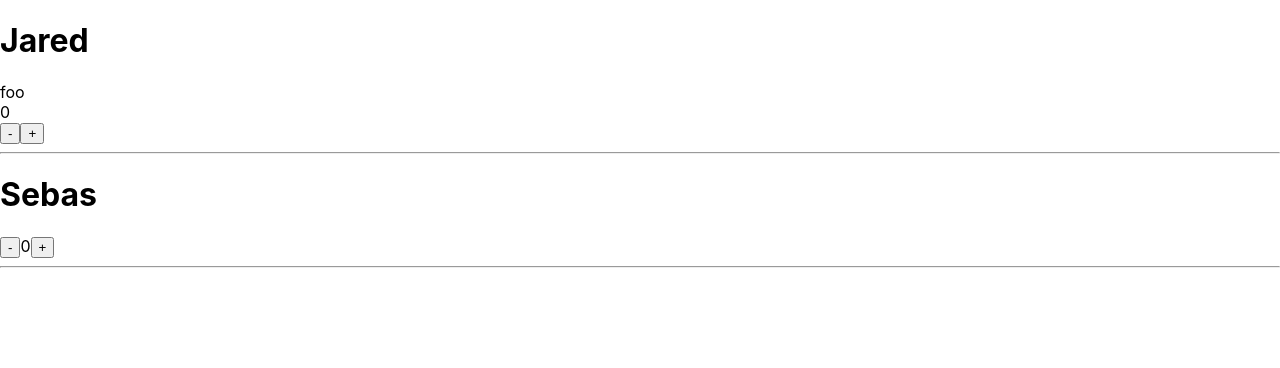
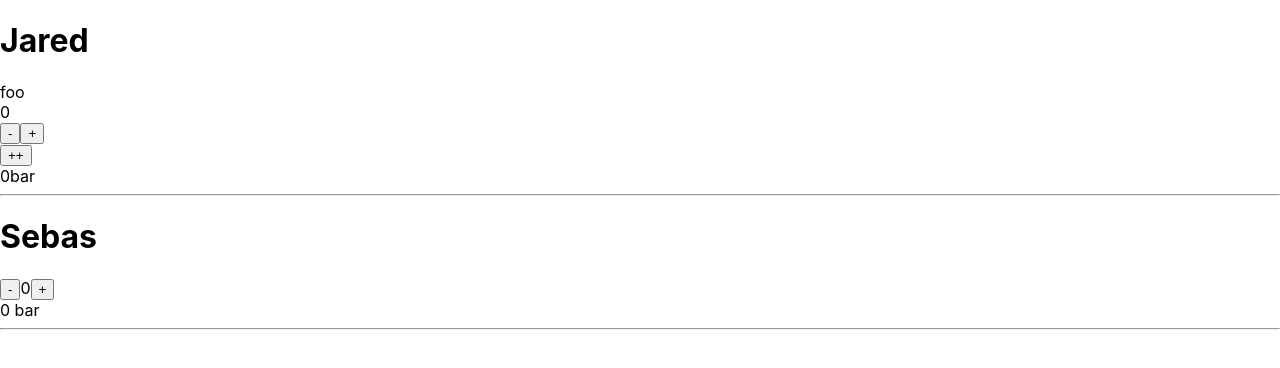
Before and after one commit to jaredjj3/goya, a React (Create React App) app: page / in a window 1280 px wide. Shown: the top 368 px of the page. Built offline with nearby package versions, Linux system fonts and the light colour scheme.

Commit message:
Create functional component from scratch.

```diff
--- a/src/jared/App.js
+++ b/src/jared/App.js
@@ -1,11 +1,12 @@
 import React, { Component } from 'react';
-import { ClassCounter } from './components/counter';
+import { ClassCounter, FunctionalCounter } from './components/counter';
 
 class App extends Component {
   render() {
     return (
       <div className="App">
         <ClassCounter title="foo" />
+        <FunctionalCounter foo="bar" />
       </div>
     );
   }
--- a/src/jared/components/counter/ClassCounter.js
+++ b/src/jared/components/counter/ClassCounter.js
@@ -1,4 +1,5 @@
 import React, { Component } from 'react';
+import { DoubleIncrement } from './DoubleIncrement';
 
 export class ClassCounter extends Component {
   constructor(props) {
@@ -44,6 +45,9 @@ export class ClassCounter extends Component {
           <button onClick={this.decrement}>-</button>
           <button onClick={this.increment}>+</button>
         </div>
+        <div>
+          <DoubleIncrement increment={this.increment} />
+        </div>
       </div>
     );
   }
--- /dev/null
+++ b/src/jared/components/counter/DoubleIncrement.js
@@ -0,0 +1,20 @@
+import React, { Component } from 'react';
+
+export class DoubleIncrement extends Component {
+  constructor(props) {
+    super(props);
+
+    this.dblIncrement = this.dblIncrement.bind(this);
+  }
+
+  async dblIncrement() {
+    await this.props.increment();
+    this.props.increment();
+  }
+
+  render() {
+    return (
+      <button onClick={this.dblIncrement}>++</button>
+    )
+  }
+}
--- /dev/null
+++ b/src/jared/components/counter/FunctionalCounter.js
@@ -0,0 +1,9 @@
+import React from 'react';
+
+const withCount = BaseComponent => props => (
+  <div id="foo">
+    <BaseComponent count={0} {...props} />
+  </div>
+);
+
+export const FunctionalCounter = withCount(props => <div>{props.count}{props.foo}</div>);
--- a/src/jared/components/counter/index.js
+++ b/src/jared/components/counter/index.js
@@ -1 +1,2 @@
 export * from './ClassCounter';
+export * from './FunctionalCounter';
--- a/src/sebas/App.js
+++ b/src/sebas/App.js
@@ -1,11 +1,12 @@
 import React, { Component } from 'react';
-import { ClassCounter } from './components/counter';
+import { ClassCounter, FunctionalCounter } from './components/counter';
 
 class App extends Component {
   render() {
     return (
       <div className="App">
         <ClassCounter />
+        <FunctionalCounter foo="bar"/>
       </div>
     );
   }
--- /dev/null
+++ b/src/sebas/components/counter/FunctionalCounter.js
@@ -0,0 +1,9 @@
+import React from 'react';
+
+const withCount = BaseComponent => props => {
+  return <BaseComponent count={0} {...props} />
+};
+
+export const FunctionalCounter = withCount(props => {
+  return <div>{props.count} {props.foo}</div>;
+});
--- a/src/sebas/components/counter/index.js
+++ b/src/sebas/components/counter/index.js
@@ -1 +1,2 @@
 export * from './ClassCounter';
+export * from './FunctionalCounter';
```
